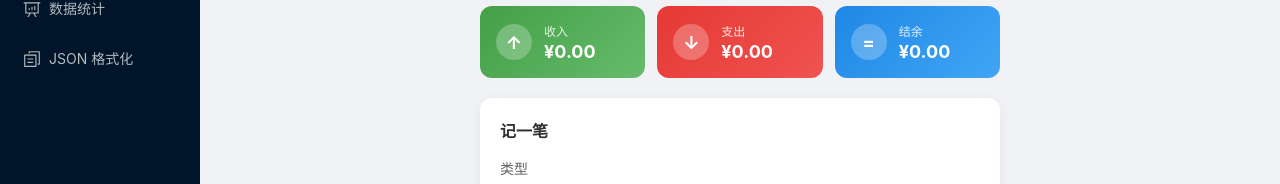
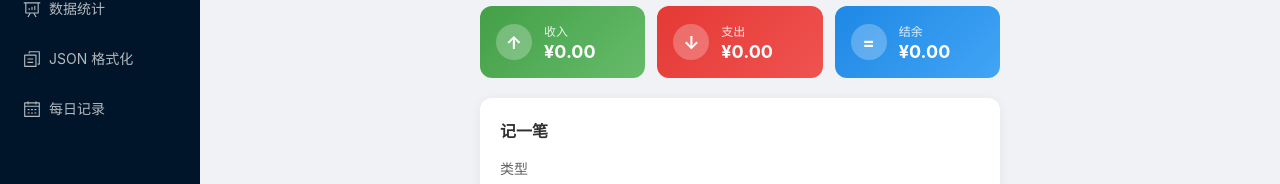
Before and after one commit to Wangbangc/Ledger-vue, a Vue app in the folder client/: page / in a window 1280 px wide. Shown: the part 122-306 px from the top of the page. Built offline with nearby package versions, Linux system fonts and the light colour scheme; no server answers; sample sign-in values are in the browser's storage.

Commit message:
feat: add daily-log route and sidebar entry

```diff
--- a/client/src/App.vue
+++ b/client/src/App.vue
@@ -24,6 +24,10 @@
           <el-icon><component :is="DocumentCopy" /></el-icon>
           <span>JSON 格式化</span>
         </el-menu-item>
+        <el-menu-item index="/daily-log">
+          <el-icon><component :is="Calendar" /></el-icon>
+          <span>每日记录</span>
+        </el-menu-item>
       </el-menu>
     </aside>
     <div class="main-area">
@@ -44,7 +48,7 @@
 <script setup>
 import { computed, ref, watch } from 'vue'
 import { useRouter, useRoute } from 'vue-router'
-import { Notebook, DataAnalysis, DocumentCopy } from '@element-plus/icons-vue'
+import { Notebook, DataAnalysis, DocumentCopy, Calendar } from '@element-plus/icons-vue'
 
 const router = useRouter()
 const route = useRoute()
@@ -60,6 +64,7 @@ const activeMenu = computed(() => route.path)
 const pageTitle = computed(() => {
   if (route.path === '/stats') return '数据统计'
   if (route.path === '/json') return 'JSON 格式化'
+  if (route.path === '/daily-log') return '每日记录'
   return '首页记账'
 })
 
--- a/client/src/router/index.js
+++ b/client/src/router/index.js
@@ -4,6 +4,7 @@ import Register from '../views/Register.vue'
 import Home from '../views/Home.vue'
 import Stats from '../views/Statistics.vue'
 import JsonFormat from '../views/JsonFormat.vue'
+import DailyLog from '../views/DailyLog/index.vue'
 
 const routes = [
   { path: '/login', name: 'Login', component: Login },
@@ -11,6 +12,7 @@ const routes = [
   { path: '/', name: 'Home', component: Home },
   { path: '/stats', name: 'Stats', component: Stats },
   { path: '/json', name: 'JsonFormat', component: JsonFormat },
+  { path: '/daily-log', name: 'DailyLog', component: DailyLog },
 ]
 
 const router = createRouter({
```
